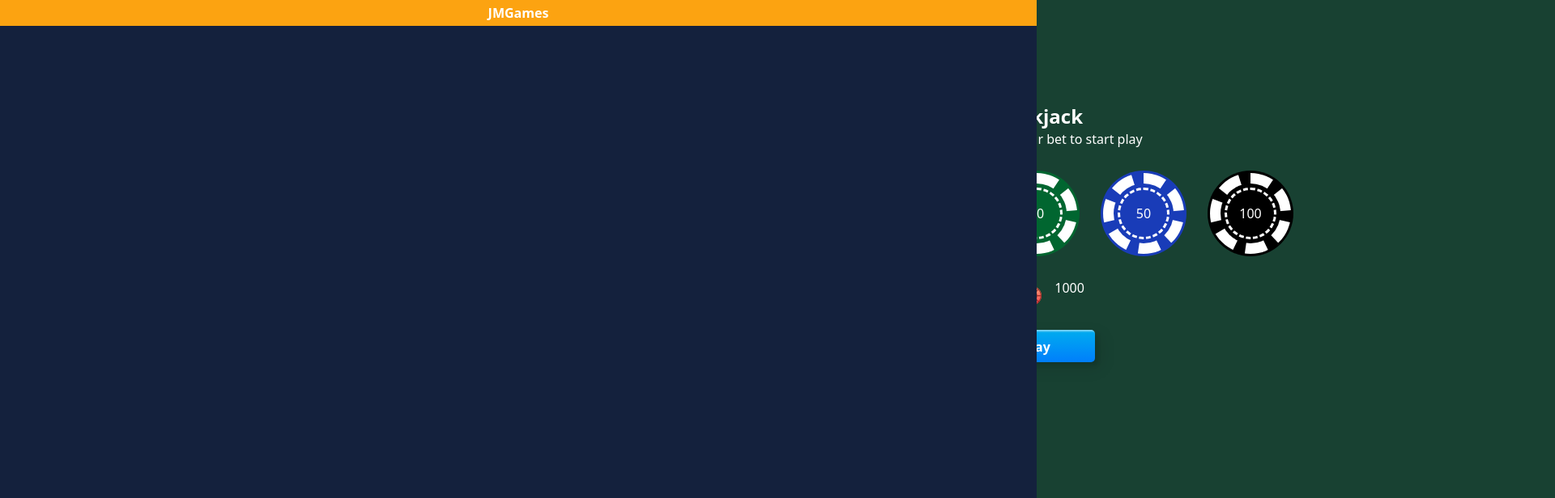
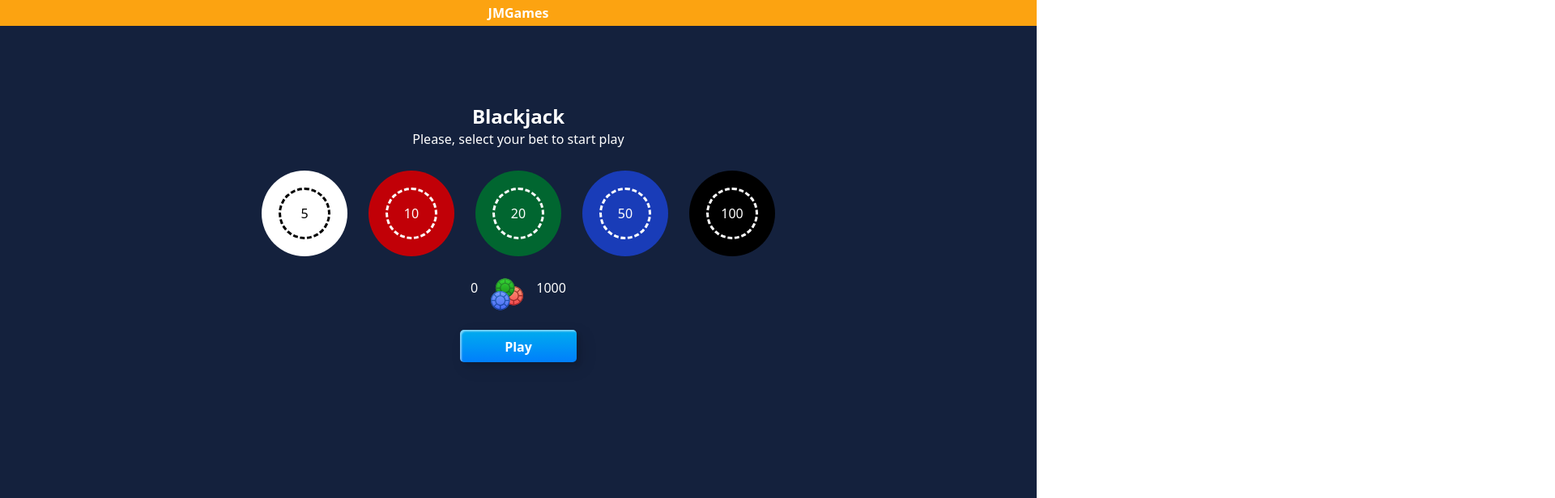
Before and after one commit to CarlosJMDev/jmgames, a Vue app: page /blackjack in a window 1280 px wide. Shown: the top 616 px of the page at 81% size, 1920 px wide, since content can reach past the window. Built offline with nearby package versions, Linux system fonts and the light colour scheme; the HTML template or start-up script is replaced by a standard one.

Commit message:
Fix: Fix height bug

```diff
--- a/src/components/blackjack/BlackjackMenuComponent.vue
+++ b/src/components/blackjack/BlackjackMenuComponent.vue
@@ -44,37 +44,37 @@ const emitBet = () => {
 </script>
 
 <template>
-  <div class="bg-[#184132] absolute w-screen h-fit sm:h-screen pt-32 -z-50">
+  <div class="w-full h-full pt-32">
     <main class="flex flex-col justify-center items-center text-white pb-8 mb-8">
       <h2 class="font-bold text-2xl">Blackjack</h2>
       <p>Please, select your bet to start play</p>
       <div class="flex flex-col sm:flex-row sm:gap-8">
         <button
-          class="relative flex justify-center items-center w-[100px] h-[100px] cursor-pointer mx-auto my-[30px] p-0 rounded-[50%] border-[13px] border-dashed border-black text-black before:absolute before:z-[-1] before:content-[''] before:-m-4 before:rounded-[50%] before:inset-0 before:bg-white before:border before:border-black after:absolute after:z-[-1] after:content-[''] after:m-[5px] after:rounded-[50%] after:border-[3px] after:border-dashed after:border-black after:inset-0"
+          class="relative flex justify-center items-center w-[100px] h-[100px] mx-auto my-[30px] p-0 rounded-full border-[13px] border-dashed border-black text-black bg-transparent z-10 before:absolute before:-z-10 before:inset-0 before:-m-4 before:rounded-full before:bg-white before:content-[''] after:absolute after:z-20 after:inset-0 after:m-[5px] after:rounded-full after:border-[3px] after:border-dashed after:border-black after:content-['']"
           @click="betChips(1)"
         >
           5
         </button>
         <button
-          class="relative flex justify-center items-center w-[100px] h-[100px] text-white cursor-pointer mx-auto my-[30px] p-0 rounded-[50%] border-[13px] border-dashed border-white before:absolute before:z-[-1] before:content-[''] before:-m-4 before:rounded-[50%] before:inset-0 after:absolute after:z-[-1] after:content-[''] after:m-[5px] after:rounded-[50%] after:border-[3px] after:border-dashed after:border-white after:inset-0 before:bg-red-700"
+          class="relative flex justify-center items-center w-[100px] h-[100px] mx-auto my-[30px] p-0 rounded-full border-[13px] border-dashed border-white text-white bg-transparent z-10 before:absolute before:-z-10 before:inset-0 before:-m-4 before:rounded-full before:bg-red-700 before:content-[''] after:absolute after:z-20 after:inset-0 after:m-[5px] after:rounded-full after:border-[3px] after:border-dashed after:border-white after:content-['']"
           @click="betChips(2)"
         >
           10
         </button>
         <button
-          class="relative flex justify-center items-center w-[100px] h-[100px] text-white cursor-pointer mx-auto my-[30px] p-0 rounded-[50%] border-[13px] border-dashed border-white before:absolute before:z-[-1] before:content-[''] before:-m-4 before:rounded-[50%] before:inset-0 after:absolute after:z-[-1] after:content-[''] after:m-[5px] after:rounded-[50%] after:border-[3px] after:border-dashed after:border-white after:inset-0 before:bg-green-800"
+          class="relative flex justify-center items-center w-[100px] h-[100px] mx-auto my-[30px] p-0 rounded-full border-[13px] border-dashed border-white text-white bg-transparent z-10 before:absolute before:-z-10 before:inset-0 before:-m-4 before:rounded-full before:bg-green-800 before:content-[''] after:absolute after:z-20 after:inset-0 after:m-[5px] after:rounded-full after:border-[3px] after:border-dashed after:border-white after:content-['']"
           @click="betChips(3)"
         >
           20
         </button>
         <button
-          class="relative flex justify-center items-center w-[100px] h-[100px] text-white cursor-pointer mx-auto my-[30px] p-0 rounded-[50%] border-[13px] border-dashed border-white before:absolute before:z-[-1] before:content-[''] before:-m-4 before:rounded-[50%] before:inset-0 after:absolute after:z-[-1] after:content-[''] after:m-[5px] after:rounded-[50%] after:border-[3px] after:border-dashed after:border-white after:inset-0 before:bg-blue-800"
+          class="relative flex justify-center items-center w-[100px] h-[100px] mx-auto my-[30px] p-0 rounded-full border-[13px] border-dashed border-white text-white bg-transparent z-20 before:absolute before:-z-10 before:inset-0 before:-m-4 before:rounded-full before:bg-blue-800 before:content-[''] after:absolute after:z-20 after:inset-0 after:m-[5px] after:rounded-full after:border-[3px] after:border-dashed after:border-white after:content-['']"
           @click="betChips(4)"
         >
           50
         </button>
         <button
-          class="relative flex justify-center items-center w-[100px] h-[100px] text-white cursor-pointer mx-auto my-[30px] p-0 rounded-[50%] border-[13px] border-dashed border-white before:absolute before:z-[-1] before:content-[''] before:-m-4 before:rounded-[50%] before:inset-0 after:absolute after:z-[-1] after:content-[''] after:m-[5px] after:rounded-[50%] after:border-[3px] after:border-dashed after:border-white after:inset-0 before:bg-black"
+          class="relative flex justify-center items-center w-[100px] h-[100px] mx-auto my-[30px] p-0 rounded-full border-[13px] border-dashed border-white text-white bg-transparent z-10 before:absolute before:-z-10 before:inset-0 before:-m-4 before:rounded-full before:bg-black before:content-[''] after:absolute after:z-20 after:inset-0 after:m-[5px] after:rounded-full after:border-[3px] after:border-dashed after:border-white after:content-['']"
           @click="betChips(5)"
         >
           100
--- a/src/views/blackjack/StartBlackJackView.vue
+++ b/src/views/blackjack/StartBlackJackView.vue
@@ -4,6 +4,7 @@ import BlackjackMenuComponent from '../../components/blackjack/BlackjackMenuComp
 import BlackjackGameResultComponent from '../../components/blackjack/BlackjackGameResultComponent.vue'
 import { ref } from 'vue'
 import PageHeader from '@/components/PageHeader.vue'
+import PageFooter from '@/components/PageFooter.vue'
 
 const playGame = ref(false)
 const totalMoney = ref(1000)
@@ -46,8 +47,8 @@ const onCheckResult = (playerWin, isDoubleBet) => {
 </script>
 
 <template>
-  <PageHeader />
-  <main>
+  <main class="max-w-5xl min-h-screen flex flex-col justify-between items-center">
+    <PageHeader />
     <BlackjackGameResultComponent
       v-if="endGame"
       :message="message"
@@ -67,191 +68,6 @@ const onCheckResult = (playerWin, isDoubleBet) => {
         @check-result="onCheckResult"
       />
     </div>
+    <PageFooter />
   </main>
 </template>
-
-<!-- <script setup lang="ts">
-import PageHeader from '@/components/PageHeader.vue'
-import { ref } from 'vue'
-import { RouterLink } from 'vue-router'
-
-const totalMoney = ref(1000)
-const wager = ref(0)
-
-const bet = (chip: number) => {
-  if (chip === 1 && totalMoney.value >= 5) {
-    wager.value += 5
-    totalMoney.value -= 5
-  } else if (chip === 2 && totalMoney.value >= 10) {
-    wager.value += 10
-    totalMoney.value -= 10
-  } else if (chip === 3 && totalMoney.value >= 20) {
-    wager.value += 20
-    totalMoney.value -= 20
-  } else if (chip === 4 && totalMoney.value >= 50) {
-    wager.value += 50
-    totalMoney.value -= 50
-  } else if (chip === 5 && totalMoney.value >= 100) {
-    wager.value += 100
-    totalMoney.value -= 100
-  } else {
-    alert('You do not have enough money')
-  }
-}
-</script>
-
-<template>
-  <div class="bg-[#184132] absolute w-screen h-fit sm:h-screen pt-32 -z-50">
-    <PageHeader />
-    <main class="flex flex-col justify-center items-center text-white">
-      <h2 class="font-bold text-2xl">Blackjack</h2>
-      <p>Please, select your bet to start play</p>
-      <div class="flex flex-col sm:flex-row sm:gap-8">
-        <button
-          class="relative flex justify-center items-center w-[100px] h-[100px] text-[white] cursor-pointer mx-auto my-[30px] p-0 rounded-[50%] border-[13px] border-dashed border-[white] before:absolute before:z-[-1] before:content-[''] before:-m-4 before:rounded-[50%] before:inset-0 after:absolute after:z-[-1] after:content-[''] after:m-[5px] after:rounded-[50%] after:border-[3px] after:border-dashed after:border-[white] after:inset-0 white"
-          @click="bet(1)"
-        >
-          5
-        </button>
-        <button
-          class="relative flex justify-center items-center w-[100px] h-[100px] text-[white] cursor-pointer mx-auto my-[30px] p-0 rounded-[50%] border-[13px] border-dashed border-[white] before:absolute before:z-[-1] before:content-[''] before:-m-4 before:rounded-[50%] before:inset-0 after:absolute after:z-[-1] after:content-[''] after:m-[5px] after:rounded-[50%] after:border-[3px] after:border-dashed after:border-[white] after:inset-0 red"
-          @click="bet(2)"
-        >
-          10
-        </button>
-        <button
-          class="relative flex justify-center items-center w-[100px] h-[100px] text-[white] cursor-pointer mx-auto my-[30px] p-0 rounded-[50%] border-[13px] border-dashed border-[white] before:absolute before:z-[-1] before:content-[''] before:-m-4 before:rounded-[50%] before:inset-0 after:absolute after:z-[-1] after:content-[''] after:m-[5px] after:rounded-[50%] after:border-[3px] after:border-dashed after:border-[white] after:inset-0 green"
-          @click="bet(3)"
-        >
-          20
-        </button>
-        <button
-          class="relative flex justify-center items-center w-[100px] h-[100px] text-[white] cursor-pointer mx-auto my-[30px] p-0 rounded-[50%] border-[13px] border-dashed border-[white] before:absolute before:z-[-1] before:content-[''] before:-m-4 before:rounded-[50%] before:inset-0 after:absolute after:z-[-1] after:content-[''] after:m-[5px] after:rounded-[50%] after:border-[3px] after:border-dashed after:border-[white] after:inset-0 blue"
-          @click="bet(4)"
-        >
-          50
-        </button>
-        <button
-          class="black relative flex justify-center items-center w-[100px] h-[100px] text-[white] cursor-pointer mx-auto my-[30px] p-0 rounded-[50%] border-[13px] border-dashed border-[white] before:absolute before:z-[-1] before:content-[''] before:-m-4 before:rounded-[50%] before:inset-0 after:absolute after:z-[-1] after:content-[''] after:m-[5px] after:rounded-[50%] after:border-[3px] after:border-dashed after:border-[white] after:inset-0"
-          @click="bet(5)"
-        >
-          100
-        </button>
-      </div>
-      <div class="flex gap-4">
-        <p>{{ wager }}</p>
-        <img src="/src/assets/blackjack/chips.svg" alt="bet svg" width="40" />
-        <p>{{ totalMoney }}</p>
-      </div>
-      <br />
-      <RouterLink :to="{ name: 'blackjackgame', params: { wager: wager } }">
-        <button class="btn">Play</button>
-      </RouterLink>
-    </main>
-  </div>
-</template>
-
-<style scoped>
-.bet {
-  display: flex;
-  gap: 2rem;
-}
-
-.blackjack-menu {
-  position: absolute;
-  width: 100%;
-  height: 100vh;
-  background-color: #184132;
-  z-index: -1000;
-}
-
-.game-menu {
-  display: flex;
-  flex-direction: column;
-  justify-content: center;
-  align-items: center;
-}
-
-.chips {
-  display: flex;
-  gap: 1rem;
-}
-
-.dashed-circle {
-  position: relative;
-  display: flex;
-  justify-content: center;
-  align-items: center;
-  margin: 30px auto;
-  width: 100px;
-  height: 100px;
-  border: 13px dashed white;
-  border-radius: 50%;
-  font-family: Helvetica;
-  color: white;
-  background: none;
-  /* color: inherit; */
-  /* border: none; */
-  padding: 0;
-  font: inherit;
-  cursor: pointer;
-  outline: inherit;
-}
-
-.dashed-circle:before {
-  position: absolute;
-  z-index: -1;
-  top: 0;
-  right: 0;
-  bottom: 0;
-  left: 0;
-  margin: -16px;
-  border-radius: 50%;
-  content: '';
-}
-
-.white {
-  border: 13px dashed black;
-  color: black;
-}
-
-.white:before {
-  background-color: white;
-  border: 1px solid black;
-}
-
-.red:before {
-  background-color: red;
-}
-
-.green:before {
-  background-color: green;
-}
-
-.blue:before {
-  background-color: blue;
-}
-
-.black:before {
-  background-color: black;
-}
-
-.dashed-circle:after {
-  position: absolute;
-  z-index: -1;
-  top: 0;
-  right: 0;
-  bottom: 0;
-  left: 0;
-  margin: 5px;
-  border: 3px dashed white;
-  border-radius: 50%;
-  background: rgba(0, 0, 0, 0.2);
-  content: '';
-}
-
-.white::after {
-  border: 3px dashed black;
-  /* border: 1px solid black; */
-}
-</style> -->
```
